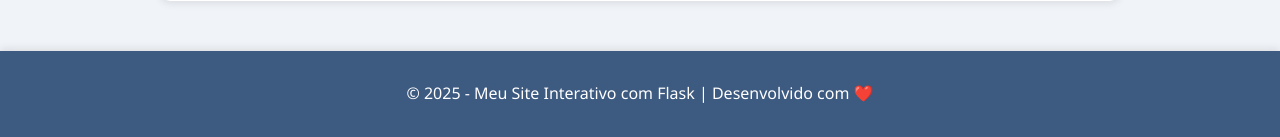
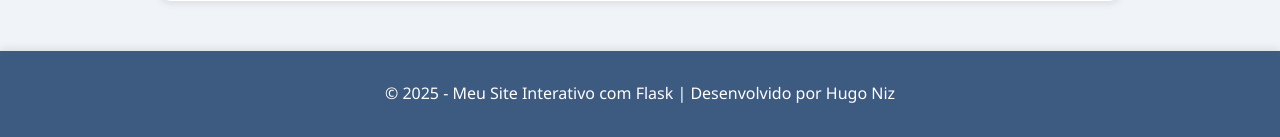
Before and after one commit to nizcomz/Arquivos, a Flask app: page / in a window 1280 px wide. Shown: the part 2423-2560 px from the top of the page. Run offline with Flask 3, Linux system fonts and the light colour scheme.

Commit message:
Atualizar crédito do desenvolvedor no rodapé do index.html

```diff
--- a/Projetos/site_flask/templates/index.html
+++ b/Projetos/site_flask/templates/index.html
@@ -103,7 +103,7 @@
 
         <!-- Footer -->
         <footer class="footer">
-            <p>&copy; 2025 - Meu Site Interativo com Flask | Desenvolvido com ❤️</p>
+            <p>&copy; 2025 - Meu Site Interativo com Flask | Desenvolvido por Hugo Niz</p>
         </footer>
 
         <!-- Script JavaScript -->
```
